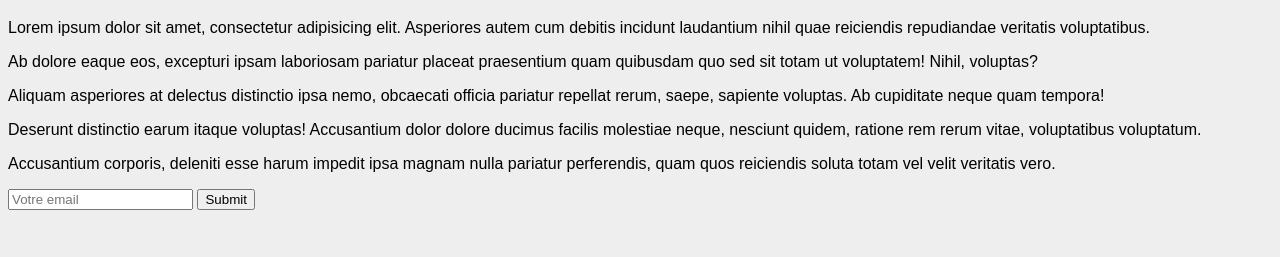
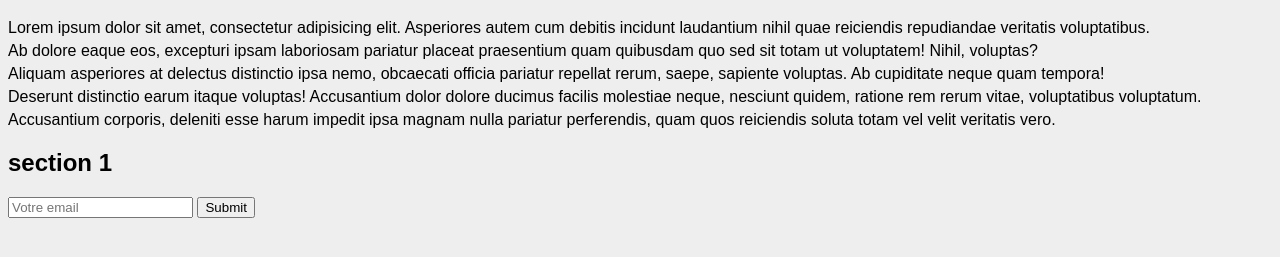
Before and after one commit to 1-louis/projet-test-git, a plain HTML site: page index.html in a window 1280 px wide. Shown: the part 129-386 px from the top of the page. Drawn offline with Linux system fonts and the light colour scheme.

Commit message:
modification de deux fichier

```diff
--- a/index.html
+++ b/index.html
@@ -34,6 +34,7 @@
                 nesciunt quidem, ratione rem rerum vitae, voluptatibus voluptatum.</p>
             <p>Accusantium corporis, deleniti esse harum impedit ipsa magnam nulla pariatur perferendis, quam quos
                 reiciendis soluta totam vel velit veritatis vero.</p>
+            <h2>section 1</h2>
         </main>
         <footer>
             <form action="">
--- a/style.css
+++ b/style.css
@@ -16,3 +16,6 @@ li{
     list-style: none;
     padding: 5px;
 }
+p{
+    margin: 5px 0;
+}
```
